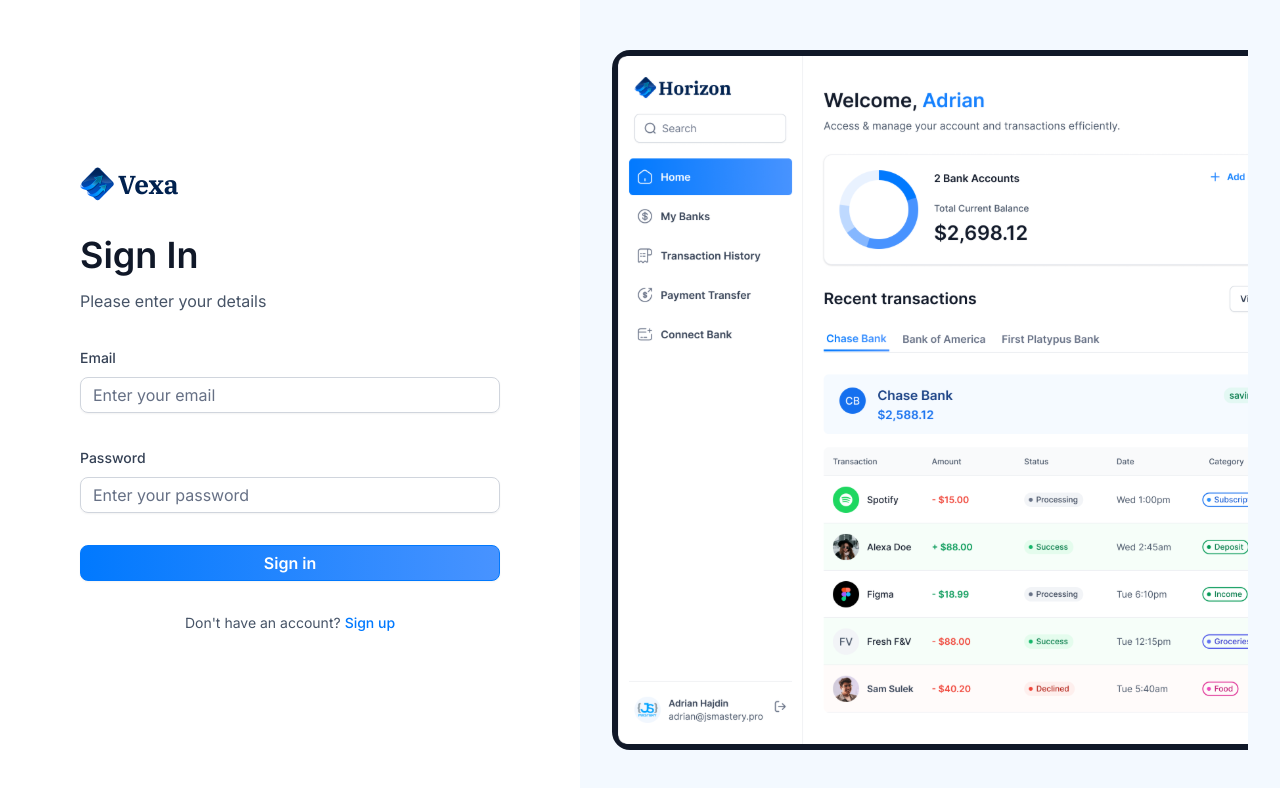
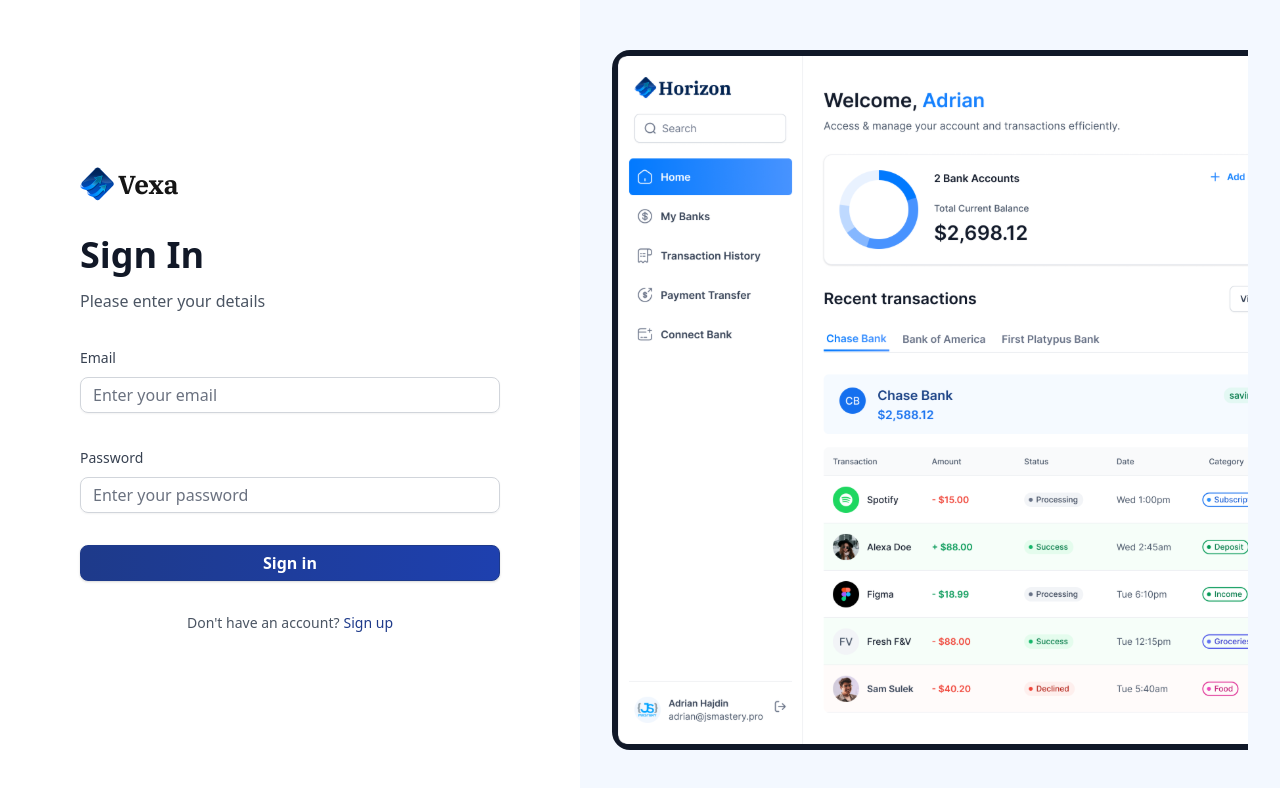
Before and after one commit to AdriansFreimanis/banking, a Next.js app: page /sign-in in a window 1280 px wide. Shown: the top 788 px of the page. Built offline with nearby package versions, Linux system fonts and the light colour scheme; what dwolla-v2, plaid would draw is missing.

Commit message:
Fix postcss version mismatch

```diff
--- a/app/globals.css
+++ b/app/globals.css
@@ -118,7 +118,8 @@
   }
 
   .total-balance {
-    @apply flex w-full items-center gap-4 rounded-xl border border-gray-200 p-4 shadow-chart sm:gap-6 sm:p-6;
+    @apply flex w-full items-center gap-4 rounded-xl border border-gray-200 p-4 sm:gap-6 sm:p-6;
+    box-shadow: 0 4px 6px -1px rgba(0, 0, 0, 0.1), 0 2px 4px -1px rgba(0, 0, 0, 0.06);
   }
 
   .total-balance-chart {
@@ -359,10 +360,6 @@
     @apply relative size-5 max-xl:w-full max-xl:flex max-xl:justify-center max-xl:items-center;
   }
 
-  .footer_image-mobile {
-    @apply relative size-5;
-  }
-
   /* Sidebar */
   .sidebar {
     @apply sticky left-0 top-0 flex h-screen w-fit flex-col  justify-between border-r border-gray-200 bg-white pt-8 text-white max-md:hidden sm:p-4 xl:p-6 2xl:w-[355px];
--- /dev/null
+++ b/postcss.config.js
@@ -0,0 +1,6 @@
+module.exports = {
+  plugins: {
+    tailwindcss: {},
+    autoprefixer: {},
+  },
+}
--- /dev/null
+++ b/tailwind.config.js
@@ -0,0 +1,36 @@
+/** @type {import('tailwindcss').Config} */
+module.exports = {
+  content: [
+    './pages/**/*.{js,ts,jsx,tsx,mdx}',
+    './components/**/*.{js,ts,jsx,tsx,mdx}',
+    './app/**/*.{js,ts,jsx,tsx,mdx}',
+  ],
+  theme: {
+    extend: {
+      // Add ALL missing custom classes
+      colors: {
+        'gray-25': '#FCFCFD',
+        'blue-25': '#EFF6FF',
+        'blue-600': '#2563EB',
+        'sky-1': '#F3F8FF',
+        'black-1': '#151515',
+        'black-2': '#1C1C1C',
+        'bankGradient': '#1E3A8A',
+      },
+      boxShadow: {
+        'chart': '0 4px 6px -1px rgba(0, 0, 0, 0.1), 0 2px 4px -1px rgba(0, 0, 0, 0.06)',
+        'creditCard': '0 10px 15px -3px rgba(0, 0, 0, 0.1), 0 4px 6px -2px rgba(0, 0, 0, 0.05)',
+        'profile': '0 4px 6px -1px rgba(0, 0, 0, 0.1), 0 2px 4px -2px rgba(0, 0, 0, 0.05)',
+        'form': '0 1px 3px 0 rgba(0, 0, 0, 0.1), 0 1px 2px 0 rgba(0, 0, 0, 0.06)',
+      },
+      backgroundImage: {
+        'gradient-mesh': 'linear-gradient(135deg, #667eea 0%, #764ba2 100%)',
+        'bank-gradient': 'linear-gradient(90deg, #1e3a8a 0%, #1e40af 100%)',
+      },
+      fontFamily: {
+        'ibm-plex-serif': ['IBM Plex Serif', 'serif'],
+      },
+    },
+  },
+  plugins: [],
+}
```
Also changed, not shown: package.json (+9 -8 lines), 1 other file (tests, documents, lock files or other folders).
